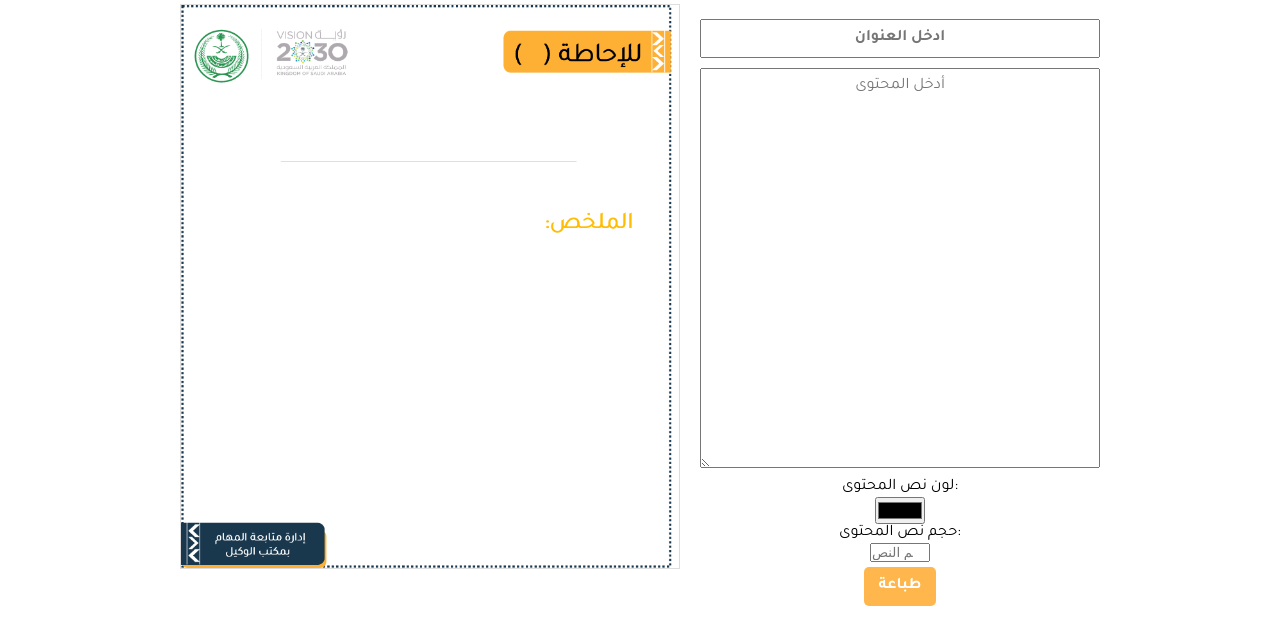
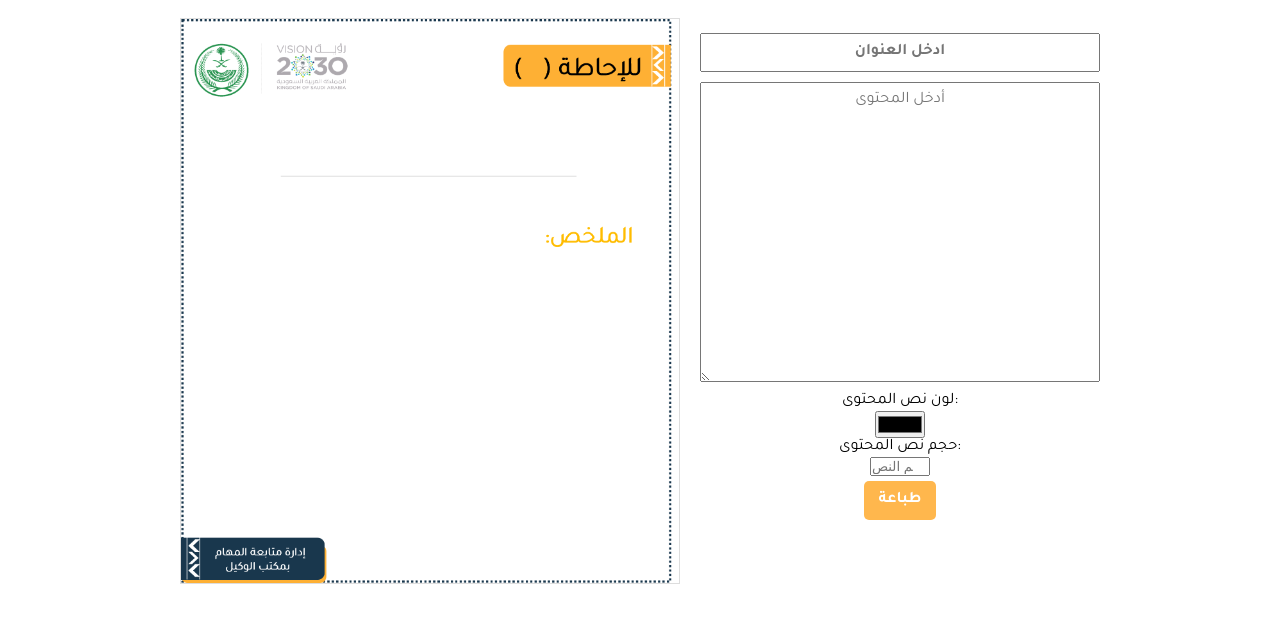
Before and after one commit to Fahadsalharbi/prtask, a plain HTML site: page index.html in a window 1280 px wide. Shown: the part 154-798 px from the top of the page. Drawn offline with Linux system fonts and the light colour scheme.

Commit message:
Update style.css

```diff
--- a/style.css
+++ b/style.css
@@ -75,7 +75,10 @@ header {
 
 #content-text {
     font-size: 18px;
-    top: 40%;
+    top: 42%;
+    padding: 10px; /* هوامش داخلية للمحتوى */
+    box-sizing: border-box; /* تأكد من احتساب الهوامش داخل حجم العنصر */
+
 }
 
 .controls {
@@ -101,7 +104,7 @@ textarea#content-input {
     font-size: 16px;
     text-align: center;
     width: 400px; /* عرض النص */
-    height: 400px; /* ارتفاع أكبر للمحتوى */
+    height: 300px; /* ارتفاع أكبر للمحتوى */
     margin-bottom: 10px;
     resize: vertical; /* يسمح بتغيير الحجم عمودياً */
     direction: rtl;
```
